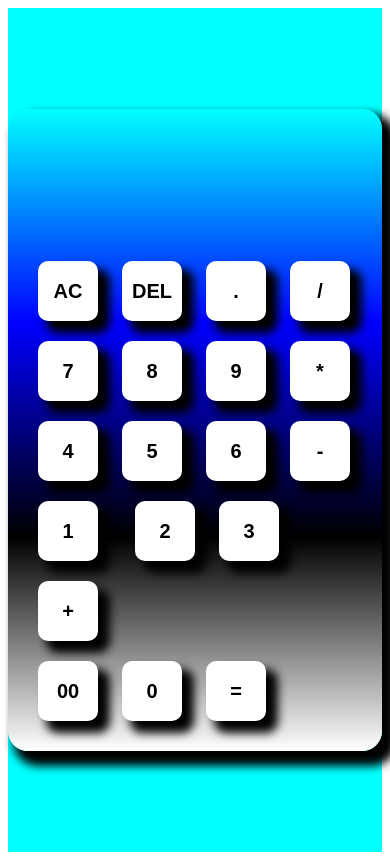
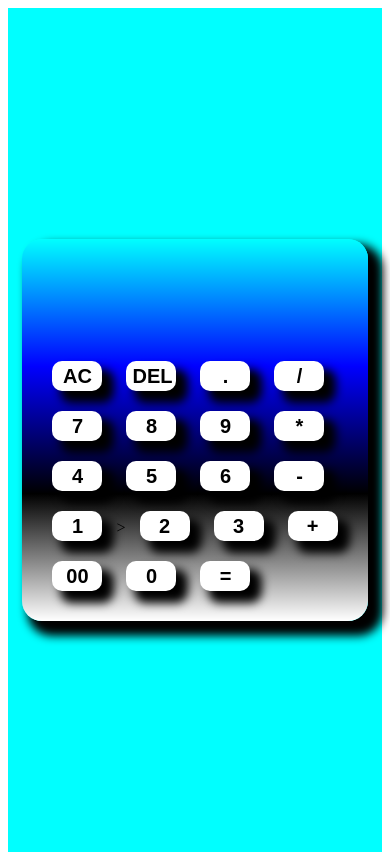
Before and after one commit to maven-whiz/asiah, a website: page index.html in a window 390 px wide. Drawn offline with Linux system fonts and the light colour scheme.

Commit message:
Add files via upload

```diff
--- a/cal.css
+++ b/cal.css
@@ -64,3 +64,36 @@ form .display input{
     box-shadow: none;
     color: white;
 }
+
+@media (max-width:661px){
+    .container{
+        display: grid;
+        grid-template-columns:(4, 1fr);
+    height: 100vh;
+    background-color: cyan;
+
+    align-items: center;
+    justify-content: center;
+}
+.calculator form input{
+    border: 0;
+    outline: 0;
+    width: 50px;
+    height: 30px;
+    border-radius: 10px;
+    margin: 10px;
+    font-weight: bold;
+    font-size: 20px;
+    cursor: pointer;
+    background-color: white;
+    box-shadow: 10px 10px 10px 2px black;
+}
+form .display input{
+    background-color: transparent;
+    text-align: right;
+    flex: 1;
+    font-size: 45px;
+    box-shadow: none;
+    color: white;
+}
+}
--- a/index.html
+++ b/index.html
@@ -51,7 +51,7 @@
     <div class="display">
         <input type="text" name="display">
     </div>
-<div class="cal">
+<div >
     <input type="button" value="AC" onclick="display.value =''">
         <input type="button" value="DEL"  onclick="display.value = display.value.toString().slice(0,-1)">
         <input type="button" value="." onclick="display.value +='.'" >
```
